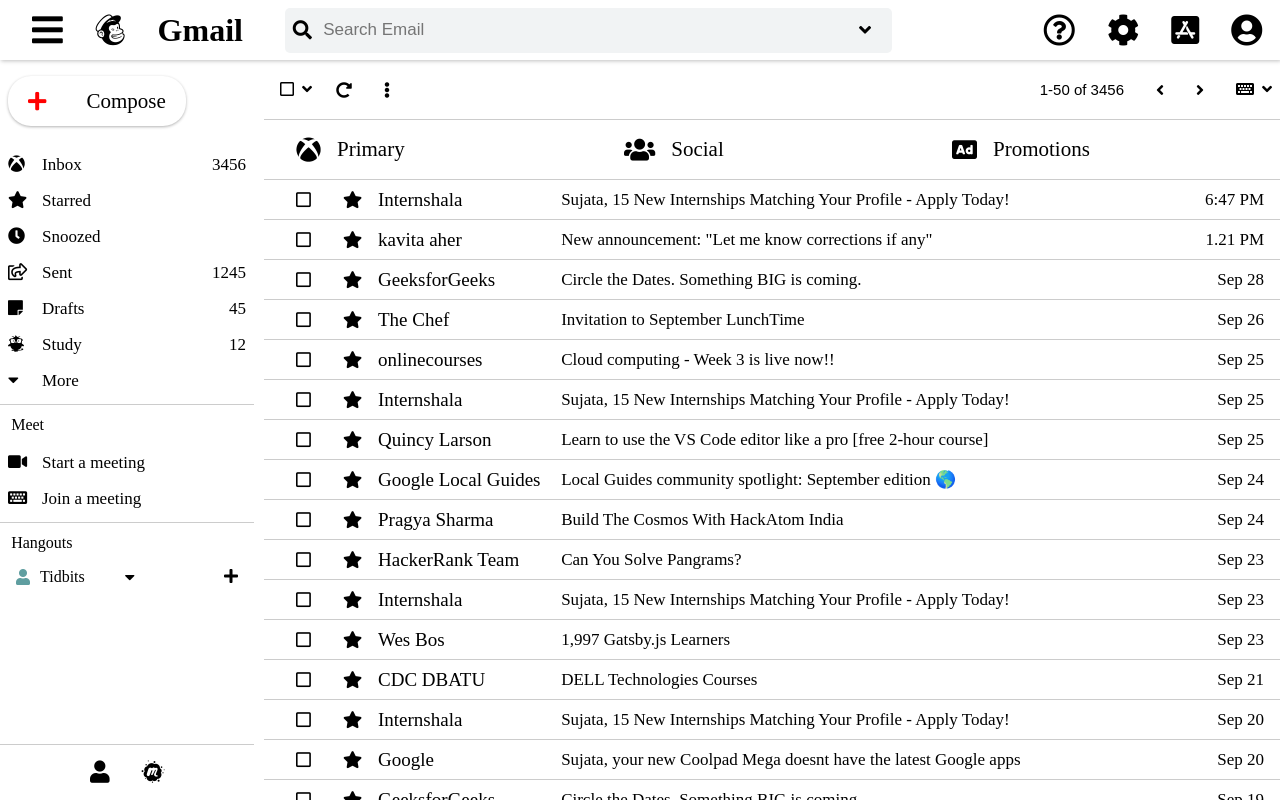
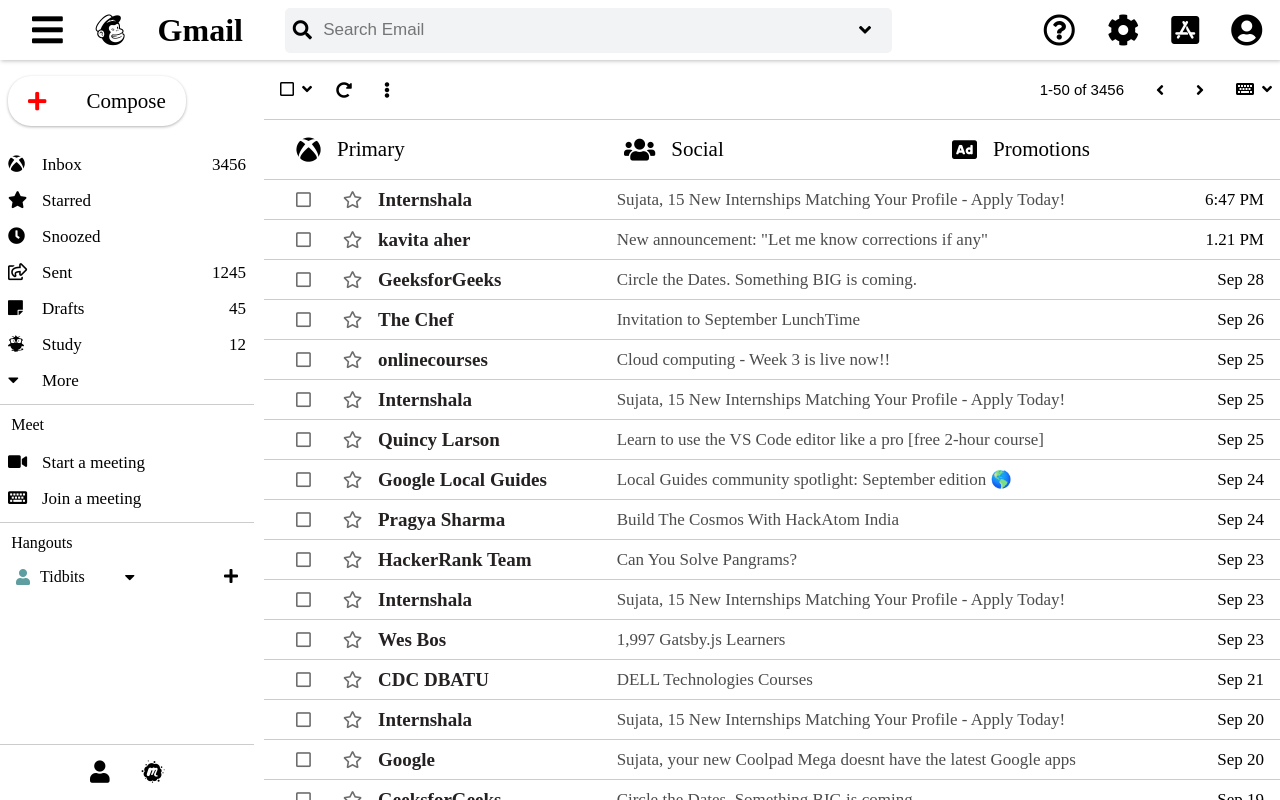
Before and after one commit to TidbitsJS/Gmail-Page, a React (Create React App) app: page / in a window 1280 px wide. Built offline with nearby package versions, Linux system fonts and the light colour scheme.

Commit message:
End Styles

```diff
--- a/src/container/Body/Mails/mail.css
+++ b/src/container/Body/Mails/mail.css
@@ -87,8 +87,10 @@
 }
 
 .email-info {
-  flex: 1;
+  flex: 1.3;
   margin-left: 1rem;
+  color: rgb(37, 33, 33);
+  font-weight: 600;
 
   display: flex;
   align-items: center;
@@ -97,6 +99,8 @@
 
 .email-info i {
   margin: 0 1rem;
+  font-weight: 500;
+  color: rgb(110, 108, 108);
 }
 
 .email-info p {
@@ -105,6 +109,7 @@
 
 .email-content {
   flex: 2;
+  color: rgb(77, 76, 76);
 
   display: flex;
   justify-content: flex-start;
```
